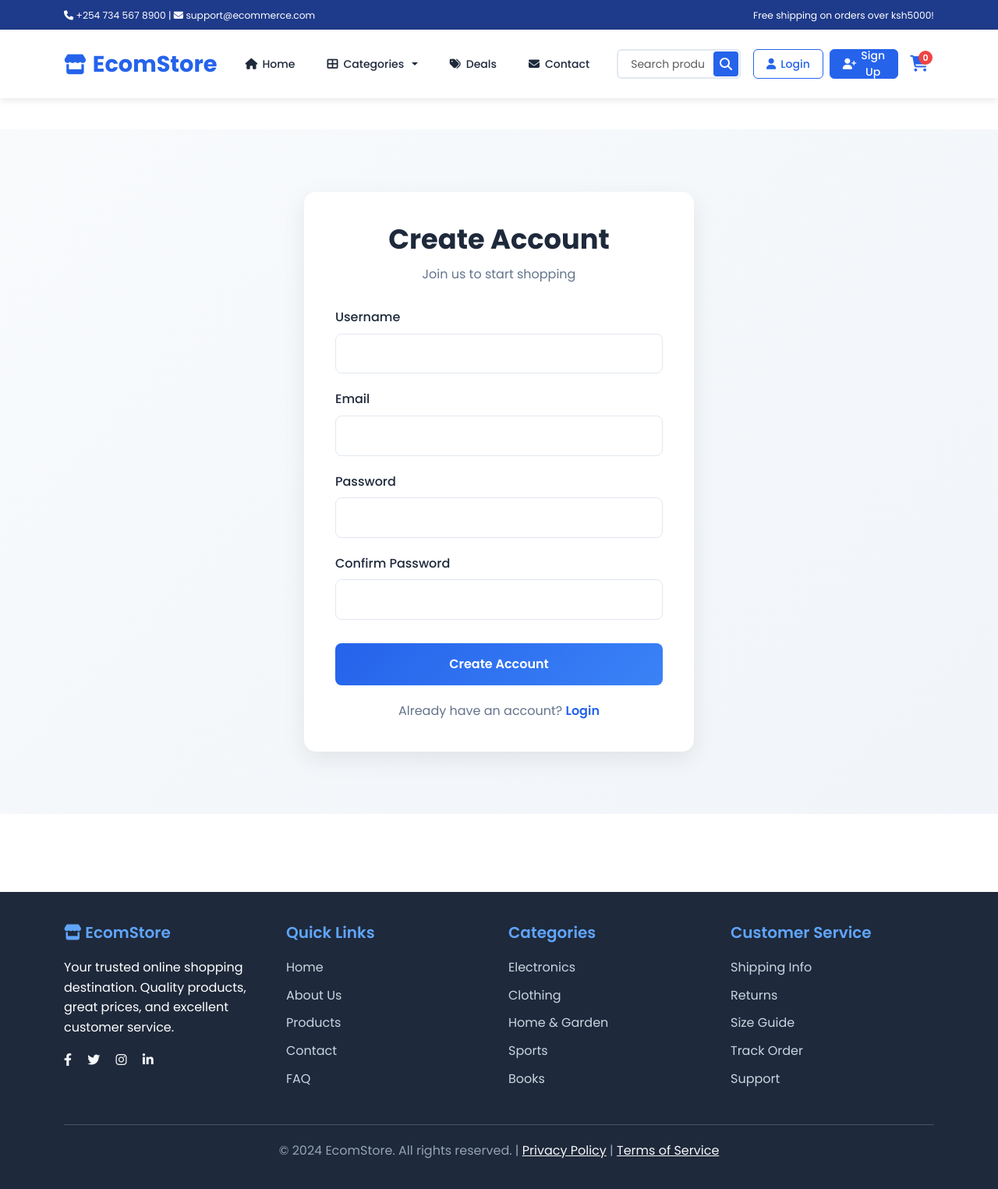
After one commit to steve-ongera/mpesa_testing_api_stk, a Django app: page /signup/ in a window 1280 px wide. The commit adds this page. Shown: the whole page at 78% size. Run offline with Django 5.2, Linux system fonts and the light colour scheme; some libraries are stand-ins or nearby versions.

Commit message:
made updates

```diff
--- a/ecommerce/urls.py
+++ b/ecommerce/urls.py
@@ -6,4 +6,7 @@ urlpatterns = [
     path('checkout/<int:product_id>/', views.checkout, name='checkout'),
     path('payment-status/<int:order_id>/', views.payment_status, name='payment_status'),
     path('mpesa/callback/', views.mpesa_callback, name='mpesa_callback'),
+    path('login/', views.login_view, name='login'),
+    path('signup/', views.signup_view, name='signup'),
+     path('logout/', views.logout_view, name='logout'),
 ]
--- a/ecommerce/views.py
+++ b/ecommerce/views.py
@@ -6,6 +6,56 @@ from django.contrib import messages
 from .models import Product, Order, MpesaTransaction
 from .mpesa_utils import MpesaAPI
 import json
+from django.shortcuts import render, redirect
+from django.contrib.auth import login, authenticate , logout
+from django.contrib.auth.forms import AuthenticationForm, UserCreationForm
+from django.contrib import messages
+from django.contrib.auth.models import User
+
+def logout_view(request):
+    logout(request)
+    messages.success(request, "You have been logged out successfully.")
+    return redirect('product_list')
+
+def login_view(request):
+    if request.method == 'POST':
+        form = AuthenticationForm(request, data=request.POST)
+        if form.is_valid():
+            username = form.cleaned_data.get('username')
+            password = form.cleaned_data.get('password')
+            user = authenticate(username=username, password=password)
+            if user is not None:
+                login(request, user)
+                messages.success(request, f"Welcome back, {username}!")
+                return redirect('product_list')
+            else:
+                messages.error(request, "Invalid username or password.")
+        else:
+            messages.error(request, "Invalid username or password.")
+    else:
+        form = AuthenticationForm()
+    return render(request, 'auth/login.html', {'form': form})
+
+def signup_view(request):
+    if request.method == 'POST':
+        username = request.POST.get('username')
+        password = request.POST.get('password')
+        password2 = request.POST.get('password2')
+
+        # Basic validation
+        if not username or not password or not password2:
+            messages.error(request, "All fields are required.")
+        elif password != password2:
+            messages.error(request, "Passwords do not match.")
+        elif User.objects.filter(username=username).exists():
+            messages.error(request, "Username already taken.")
+        else:
+            user = User.objects.create_user(username=username, password=password)
+            login(request, user)
+            messages.success(request, "Account created successfully!")
+            return redirect('products')
+
+    return render(request, 'auth/signup.html')
 
 def product_list(request):
     """Display all products"""
--- /dev/null
+++ b/templates/auth/signup.html
@@ -0,0 +1,168 @@
+{% extends 'base.html' %}
+
+{% block title %}EcomStore - Sign Up{% endblock %}
+
+{% block content %}
+<style>
+    .auth-section {
+        padding: 80px 0;
+        background: linear-gradient(135deg, #f8fafc 0%, #f1f5f9 100%);
+    }
+
+    .auth-card {
+        background: white;
+        border-radius: 15px;
+        box-shadow: 0 10px 30px rgba(0, 0, 0, 0.08);
+        padding: 40px;
+        max-width: 500px;
+        margin: 0 auto;
+    }
+
+    .auth-title {
+        font-size: 2.2rem;
+        color: var(--gray-dark);
+        margin-bottom: 10px;
+        font-weight: 700;
+        text-align: center;
+    }
+
+    .auth-subtitle {
+        color: var(--gray-medium);
+        text-align: center;
+        margin-bottom: 30px;
+    }
+
+    .auth-form .form-group {
+        margin-bottom: 20px;
+    }
+
+    .auth-form label {
+        display: block;
+        margin-bottom: 8px;
+        color: var(--gray-dark);
+        font-weight: 500;
+    }
+
+    .auth-form input {
+        width: 100%;
+        padding: 12px 15px;
+        border: 1px solid #e2e8f0;
+        border-radius: 8px;
+        font-size: 1rem;
+        transition: all 0.3s ease;
+    }
+
+    .auth-form input:focus {
+        border-color: var(--primary-blue);
+        box-shadow: 0 0 0 3px rgba(59, 130, 246, 0.2);
+        outline: none;
+    }
+
+    .auth-btn {
+        width: 100%;
+        background: linear-gradient(135deg, var(--primary-blue), var(--light-blue));
+        color: white;
+        padding: 14px;
+        border-radius: 8px;
+        font-weight: 600;
+        font-size: 1rem;
+        border: none;
+        cursor: pointer;
+        transition: all 0.3s ease;
+        margin-top: 10px;
+    }
+
+    .auth-btn:hover {
+        background: linear-gradient(135deg, var(--secondary-blue), var(--primary-blue));
+        transform: translateY(-2px);
+        box-shadow: 0 5px 15px rgba(37, 99, 235, 0.4);
+    }
+
+    .auth-footer {
+        text-align: center;
+        margin-top: 20px;
+        color: var(--gray-medium);
+    }
+
+    .auth-link {
+        color: var(--primary-blue);
+        font-weight: 600;
+        text-decoration: none;
+    }
+
+    .auth-link:hover {
+        text-decoration: underline;
+    }
+
+    .error-message {
+        color: #ef4444;
+        font-size: 0.9rem;
+        margin-top: 5px;
+    }
+</style>
+
+<section class="auth-section">
+    <div class="container">
+        <div class="auth-card">
+            <h1 class="auth-title">Create Account</h1>
+            <p class="auth-subtitle">Join us to start shopping</p>
+
+            <form method="POST" class="auth-form">
+                {% csrf_token %}
+
+                {% if form.non_field_errors %}
+                    <div class="error-message">
+                        {{ form.non_field_errors }}
+                    </div>
+                {% endif %}
+
+                <div class="form-group">
+                    <label for="id_username">Username</label>
+                    <input type="text" name="username" id="id_username" required>
+                    {% if form.username.errors %}
+                        <div class="error-message">
+                            {{ form.username.errors }}
+                        </div>
+                    {% endif %}
+                </div>
+
+                <div class="form-group">
+                    <label for="id_email">Email</label>
+                    <input type="email" name="email" id="id_email" required>
+                    {% if form.email.errors %}
+                        <div class="error-message">
+                            {{ form.email.errors }}
+                        </div>
+                    {% endif %}
+                </div>
+
+                <div class="form-group">
+                    <label for="id_password1">Password</label>
+                    <input type="password" name="password1" id="id_password1" required>
+                    {% if form.password1.errors %}
+                        <div class="error-message">
+                            {{ form.password1.errors }}
+                        </div>
+                    {% endif %}
+                </div>
+
+                <div class="form-group">
+                    <label for="id_password2">Confirm Password</label>
+                    <input type="password" name="password2" id="id_password2" required>
+                    {% if form.password2.errors %}
+                        <div class="error-message">
+                            {{ form.password2.errors }}
+                        </div>
+                    {% endif %}
+                </div>
+
+                <button type="submit" class="auth-btn">Create Account</button>
+
+                <div class="auth-footer">
+                    Already have an account? <a href="{% url 'login' %}" class="auth-link">Login</a>
+                </div>
+            </form>
+        </div>
+    </div>
+</section>
+{% endblock %}
--- a/templates/base.html
+++ b/templates/base.html
@@ -1,11 +1,91 @@
-<!-- templates/base.html -->
+{% load static %}
 <!DOCTYPE html>
 <html lang="en">
 <head>
     <meta charset="UTF-8">
     <meta name="viewport" content="width=device-width, initial-scale=1.0">
-    <title>{% block title %}Simple Ecommerce{% endblock %}</title>
-    <meta name="description" content="{% block description %}Professional ecommerce store with quality products{% endblock %}">
+
+    <!-- SEO Meta Tags -->
+    <title>{% block title %}Ecomstores Kenya - Quality Products Online Shopping in Nairobi{% endblock %}</title>
+    <meta name="description" content="{% block description %}Shop quality products online in Kenya. Ecomstores Nairobi offers electronics, fashion, home goods with fast delivery across Kenya. Best prices guaranteed.{% endblock %}">
+    <meta name="keywords" content="{% block keywords %}ecommerce Kenya, online shopping Nairobi, buy online Kenya, electronics Kenya, fashion Kenya, home goods Kenya, delivery Nairobi, shopping Kenya{% endblock %}">
+    <meta name="author" content="Ecomstores Kenya">
+    <meta name="robots" content="index, follow">
+    <meta name="language" content="English">
+    <meta name="revisit-after" content="7 days">
+
+    <!-- Geo-targeting -->
+    <meta name="geo.region" content="KE-30">
+    <meta name="geo.placename" content="Nairobi">
+    <meta name="geo.position" content="-1.2921;36.8219">
+    <meta name="ICBM" content="-1.2921, 36.8219">
+
+    <!-- Open Graph Meta Tags -->
+    <meta property="og:title" content="{% block og_title %}Ecomstores Kenya - Quality Products Online Shopping{% endblock %}">
+    <meta property="og:description" content="{% block og_description %}Shop quality products online in Kenya. Fast delivery across Nairobi and Kenya. Best prices guaranteed.{% endblock %}">
+    <meta property="og:type" content="website">
+    <meta property="og:url" content="{% block og_url %}https://www.ecomstores.co.ke{% endblock %}">
+    <meta property="og:image" content="{% block og_image %}https://www.ecomstores.co.ke/static/images/og-image.jpg{% endblock %}">
+    <meta property="og:site_name" content="Ecomstores Kenya">
+    <meta property="og:locale" content="en_KE">
+
+    <!-- Twitter Card Meta Tags -->
+    <meta name="twitter:card" content="summary_large_image">
+    <meta name="twitter:title" content="{% block twitter_title %}Ecomstores Kenya - Quality Products Online Shopping{% endblock %}">
+    <meta name="twitter:description" content="{% block twitter_description %}Shop quality products online in Kenya. Fast delivery across Nairobi and Kenya.{% endblock %}">
+    <meta name="twitter:image" content="{% block twitter_image %}https://www.ecomstores.co.ke/static/images/twitter-image.jpg{% endblock %}">
+
+    <!-- Favicon -->
+    <link rel="apple-touch-icon" sizes="180x180" href="{% static 'favicon/apple-touch-icon.png' %}">
+    <link rel="icon" type="image/png" sizes="32x32" href="{% static 'favicon/favicon-32x32.png' %}">
+    <link rel="icon" type="image/png" sizes="16x16" href="{% static 'favicon/favicon-16x16.png' %}">
+    <link rel="manifest" href="{% static 'favicon/site.webmanifest' %}">
+    <link rel="mask-icon" href="{% static 'favicon/safari-pinned-tab.svg' %}" color="#5bbad5">
+    <meta name="msapplication-TileColor" content="#da532c">
+    <meta name="theme-color" content="#ffffff">
+
+    <!-- Canonical URL -->
+    <link rel="canonical" href="{% block canonical %}https://www.ecomstores.co.ke{% endblock %}">
+
+    <!-- JSON-LD Structured Data -->
+    <script type="application/ld+json">
+    {
+        "@context": "https://schema.org",
+        "@type": "Store",
+        "name": "Ecomstores Kenya",
+        "description": "Quality products online shopping in Kenya",
+        "url": "https://www.ecomstores.co.ke",
+        "logo": "https://www.ecomstores.co.ke/static/images/logo.png",
+        "image": "https://www.ecomstores.co.ke/static/images/store-image.jpg",
+        "address": {
+            "@type": "PostalAddress",
+            "streetAddress": "Nairobi CBD",
+            "addressLocality": "Nairobi",
+            "addressRegion": "Nairobi County",
+            "postalCode": "00100",
+            "addressCountry": "KE"
+        },
+        "geo": {
+            "@type": "GeoCoordinates",
+            "latitude": -1.2921,
+            "longitude": 36.8219
+        },
+        "telephone": "+254-700-000-000",
+        "openingHours": "Mo-Su 08:00-20:00",
+        "priceRange": "$$",
+        "acceptedPaymentMethod": [
+            "Cash",
+            "Credit Card",
+            "M-Pesa",
+            "Bank Transfer"
+        ],
+        "currenciesAccepted": "KES",
+        "areaServed": {
+            "@type": "Country",
+            "name": "Kenya"
+        }
+    }
+    </script>
 
     <!-- Bootstrap CSS -->
     <link href="https://cdnjs.cloudflare.com/ajax/libs/bootstrap/5.3.0/css/bootstrap.min.css" rel="stylesheet">
@@ -14,6 +94,12 @@
     <!-- Google Fonts -->
     <link href="https://fonts.googleapis.com/css2?family=Poppins:wght@300;400;500;600;700&display=swap" rel="stylesheet">
 
+    <!-- Custom CSS -->
+    <link rel="stylesheet" href="{% static 'css/style.css' %}">
+
+    <!-- Preload important resources -->
+    <link rel="preload" href="https://fonts.googleapis.com/css2?family=Poppins:wght@300;400;500;600;700&display=swap" as="style">
+    <link rel="preload" href="{% static 'css/style.css' %}" as="style">
     <style>
         :root {
     --primary-blue: #2563eb;
@@ -378,10 +464,10 @@ body {
         <div class="container">
             <div class="row">
                 <div class="col-md-6">
-                    <small><i class="fas fa-phone"></i> +1 234 567 8900 | <i class="fas fa-envelope"></i> support@ecommerce.com</small>
+                    <small><i class="fas fa-phone"></i> +254 734 567 8900 | <i class="fas fa-envelope"></i> support@ecommerce.com</small>
                 </div>
                 <div class="col-md-6 text-md-end">
-                    <small>Free shipping on orders over $50!</small>
+                    <small>Free shipping on orders over ksh5000!</small>
                 </div>
             </div>
         </div>
@@ -390,7 +476,7 @@ body {
     <!-- Navigation -->
     <nav class="navbar navbar-expand-lg">
         <div class="container">
-            <a class="navbar-brand" href="#"><i class="fas fa-store"></i> EcomStore</a>
+            <a class="navbar-brand" href="{% url 'product_list'%}"><i class="fas fa-store"></i> EcomStore</a>
 
             <button class="navbar-toggler" type="button" data-bs-toggle="collapse" data-bs-target="#navbarNav">
                 <span class="navbar-toggler-icon"></span>
@@ -399,7 +485,7 @@ body {
             <div class="collapse navbar-collapse" id="navbarNav">
                 <ul class="navbar-nav me-auto">
                     <li class="nav-item">
-                        <a class="nav-link" href="#"><i class="fas fa-home"></i> Home</a>
+                        <a class="nav-link" href="{% url 'product_list'%}"><i class="fas fa-home"></i> Home</a>
                     </li>
                     <li class="nav-item dropdown">
                         <a class="nav-link dropdown-toggle" href="#" role="button" data-bs-toggle="dropdown">
@@ -431,10 +517,16 @@ body {
 
                 <!-- User Actions -->
                 <div class="d-flex align-items-center">
-                    <a href="#" class="btn btn-outline-primary me-2">
+                    {% if user.is_authenticated %}
+                    <a href="{% url 'logout'%}" class="btn btn-outline-primary me-2">
+                        <i class="fas fa-user"></i> Logout
+                    </a>
+                    {% else %}
+                    <a href="{% url 'login'%}" class="btn btn-outline-primary me-2">
                         <i class="fas fa-user"></i> Login
                     </a>
-                    <a href="#" class="btn btn-primary me-2">
+                    {% endif %}
+                    <a href="{% url 'signup'%}" class="btn btn-primary me-2">
                         <i class="fas fa-user-plus"></i> Sign Up
                     </a>
                     <a href="#" class="cart-icon">
--- a/templates/products.html
+++ b/templates/products.html
@@ -515,7 +515,7 @@
                                     <i class="fas fa-shopping-cart me-2"></i>Add to Cart
                                 </a>
                             {% else %}
-                                <a href="/admin/login/" class="login-btn">
+                                <a href="{% url 'login' %}" class="login-btn">
                                     <i class="fas fa-sign-in-alt me-2"></i>Login to Buy
                                 </a>
                             {% endif %}
```
Also changed, not shown: templates/auth/login.html (added, +148 -0 lines), db.sqlite3, static/favicon/favicon-16x16.png (added), static/favicon/favicon-32x32.png (added).
